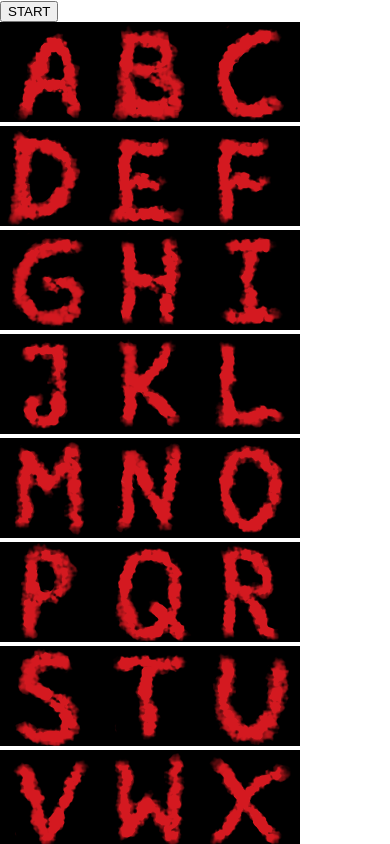
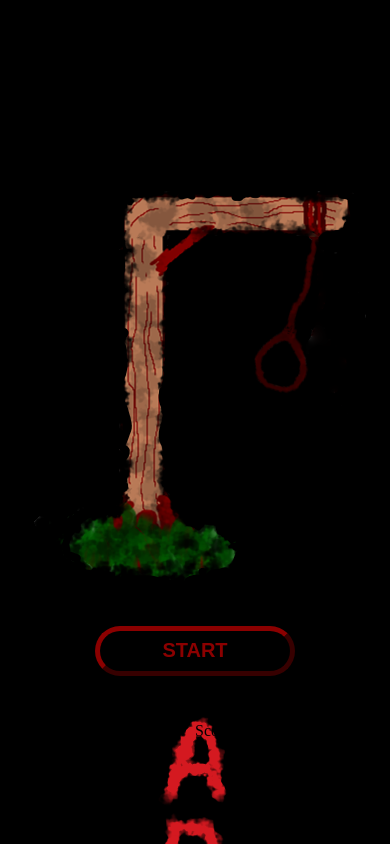
Before and after one commit to Woleen/HangmanReact, a React (Create React App) app in the folder hangman-app/: page / in a window 390 px wide. Shown: the top 844 px of the page. Built offline with nearby package versions, Linux system fonts and the light colour scheme.

Commit message:
Added simple styles and StartMenu animation

```diff
--- a/hangman-app/src/components/Hangman.jsx
+++ b/hangman-app/src/components/Hangman.jsx
@@ -3,7 +3,7 @@ import React from 'react';
 function Hangman({ lives }) {
   return (
     <div className="hang">
-      {/* Hangman images based on lives */}
+
     </div>
   );
 }
--- a/hangman-app/src/components/StartMenu.jsx
+++ b/hangman-app/src/components/StartMenu.jsx
@@ -1,10 +1,21 @@
-import React from 'react';
+import React, { useState, useEffect } from 'react';
+import animationImages from '../utils/AnimationImages';
 
 function StartMenu({ onStart }) {
+  const [currentImageIndex, setCurrentImageIndex] = useState(0);
+
+  useEffect(() => {
+    const interval = setInterval(() => {
+      setCurrentImageIndex((prevIndex) => (prevIndex + 1) % animationImages.length);
+    }, 200);
+
+    return () => clearInterval(interval);
+  }, []);
+
   return (
     <div className="start-menu">
       <div className="animation">
-        {/* Animation images */}
+        <img src={animationImages[currentImageIndex]} alt={`Animation ${currentImageIndex}`} />
       </div>
       <button className="start-button" onClick={onStart}>START</button>
       {/* Other menu buttons */}
--- a/hangman-app/src/index.css
+++ b/hangman-app/src/index.css
@@ -1,13 +1,221 @@
-body {
-  margin: 0;
-  font-family: -apple-system, BlinkMacSystemFont, 'Segoe UI', 'Roboto', 'Oxygen',
-    'Ubuntu', 'Cantarell', 'Fira Sans', 'Droid Sans', 'Helvetica Neue',
-    sans-serif;
-  -webkit-font-smoothing: antialiased;
-  -moz-osx-font-smoothing: grayscale;
+.container {
+  display: flex;
 }
 
-code {
-  font-family: source-code-pro, Menlo, Monaco, Consolas, 'Courier New',
-    monospace;
+.animate {
+  position: absolute;
 }
+
+body {
+  display: flex;
+  justify-content: center;
+  align-items: center;
+  height: 100vh;
+  background-color: black;
+}
+
+.item {
+  display: flex;
+  flex-direction: row;
+  height: 50px;
+  width: 50px;
+  margin-top: 50px;
+  margin-left: 10px;
+  padding: 5px;
+  border-bottom: 5px solid;
+  border-color: darkred;
+}
+
+.hang {
+  display: flex;
+  position: absolute;
+  top: 50%;
+  left: 38%;
+  transform: translate(-40%, -40%);
+}
+
+.content {
+  position: absolute;
+  overflow: hidden;
+  display: flex;
+  flex-direction: row;
+  justify-content: center;
+  align-items: flex-start;
+  background-color: black;
+}
+
+h1 {
+  font-size: 80px;
+  font-weight: bold;
+}
+
+h2 {
+  font-size: 28px;
+}
+
+.center {
+  position: absolute;
+  overflow: hidden;
+  display: flex;
+  height: 100%;
+  width: 100%;
+  flex-direction: column;
+  justify-content: center;
+  align-items: center;
+  background-color: black;
+  color: darkred;
+}
+
+.wrapper {
+  position: absolute;
+  overflow: hidden;
+  display: flex;
+  height: 100%;
+  width: 100%;
+  flex-direction: row;
+  justify-content: center;
+  align-items: flex-start;
+  background-color: black;
+}
+
+.start-menu {
+  display: flex;
+  flex-direction: column;
+  justify-content: center;
+  align-items: center;
+  height: 100vh;
+  background-color: black;
+}
+
+.animation {
+  display: flex;
+  justify-content: center;
+  align-items: center;
+  height: 50%;
+  margin-bottom: 10px;
+}
+
+.buttons-container {
+  display: flex;
+  flex-direction: column;
+  justify-content: flex-end;
+  align-items: center;
+}
+
+.start-button,
+.leaderboard-button,
+.authors-button,
+.go-menu {
+  margin-bottom: 10px;
+  background-color: black;
+  color: darkred;
+  width: 250px;
+  height: 60px;
+  font-size: 24px;
+  font-weight: bold;
+  border-radius: 30px;
+  border-color: darkred;
+  border-width: 5px;
+}
+
+.letters-vowels,
+.letters-consonants1,
+.letters-consonants2 {
+  visibility: visible;
+  opacity: 1;
+  transition: opacity 0.3s;
+  display: flex;
+  position: absolute;
+  flex-direction: column;
+  height: 50px;
+  width: 50px;
+  padding: 5px;
+}
+
+.letters-vowels {
+  top: 20%;
+  left: 10%;
+}
+
+.letters-consonants1 {
+  top: 15%;
+  right: 15%;
+}
+
+.letters-consonants2 {
+  top: 20%;
+  right: 10%;
+}
+
+.letters {
+  height: 50px;
+  width: 50px;
+}
+
+.fade-out {
+  opacity: 0;
+  transition: opacity 0.5s ease;
+}
+
+.hidden {
+  display: none;
+}
+
+.hidden-letter {
+  visibility: hidden;
+}
+
+.show-out {
+  animation: showOut 0.5s reverse;
+}
+
+@keyframes showOut {
+  0% {
+      opacity: 0;
+  }
+  100% {
+      opacity: 1;
+  }
+}
+
+/* Responsive Styles */
+
+@media screen and (max-width: 768px) {
+  /* Adjust styles for smaller screens */
+  .start-menu {
+      height: auto;
+      padding: 20px;
+  }
+
+  .animation {
+      height: 30%;
+  }
+
+  .buttons-container {
+      justify-content: center;
+  }
+
+  .start-button,
+  .leaderboard-button,
+  .authors-button,
+  .go-menu {
+      width: 200px;
+      height: 50px;
+      font-size: 20px;
+  }
+
+  .letters-vowels,
+  .letters-consonants1,
+  .letters-consonants2 {
+      height: 40px;
+      width: 40px;
+  }
+
+  h1 {
+      font-size: 60px;
+  }
+
+  h2 {
+      font-size: 20px;
+  }
+}
```
